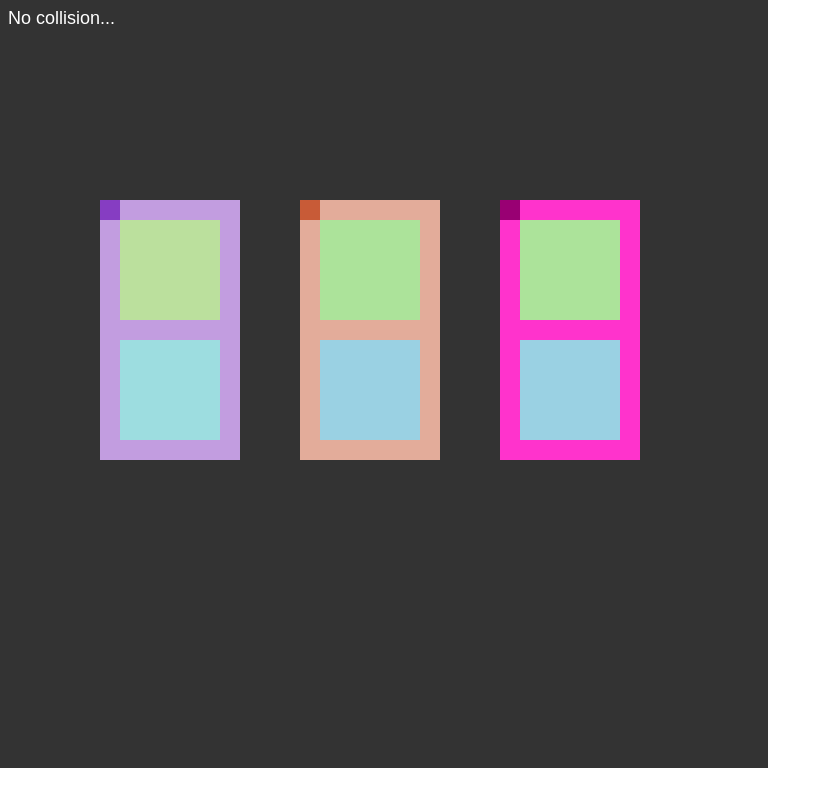
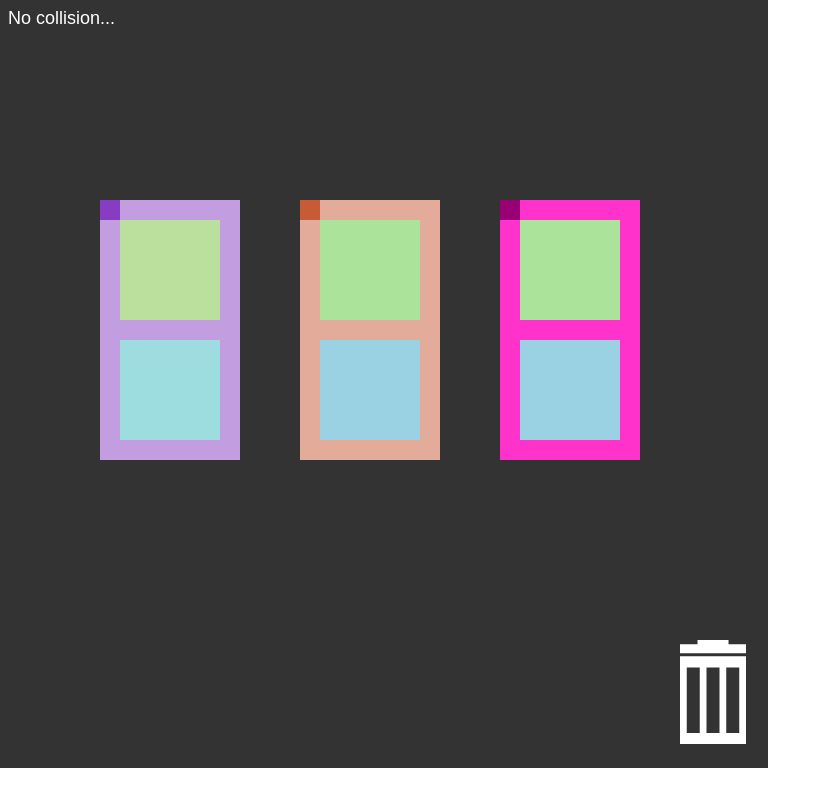
Before and after one commit to PJunhyuk/crafty, a plain HTML site: page index.html in a window 1280 px wide. Shown: the whole page, without its empty margins (0-831 px from the left). Drawn offline with Linux system fonts and the light colour scheme.

Commit message:
Add trash_can image

```diff
--- a/index.html
+++ b/index.html
@@ -30,15 +30,21 @@
     document.body.appendChild(renderer.view);
 
     loader
-      .add("images/cat.png")
+      .add("images/trash_can_closed.png")
       .load(setup);
 
-    var state, message;
+    var state, message, trash_can;
     var func1_box, func1_input1, func1_output1, func1_grip, func1_set;
     var func2_box, func2_input1, func2_output1, func2_grip, func2_set;
     var func3_box, func3_input1, func3_output1, func3_grip, func3_set;
 
     function setup() {
+      trash_can = new Sprite(resources["images/trash_can_closed.png"].texture);
+      trash_can.x = 680;
+      trash_can.y = 640;
+
+      stage.addChild(trash_can);
+
       func1_box = new Graphics();
       func1_box.beginFill(0xc29de0);
       func1_box.drawRect(0, 0, 140, 260);
```
Also changed, not shown: images/trash_can_closed.png (added).
